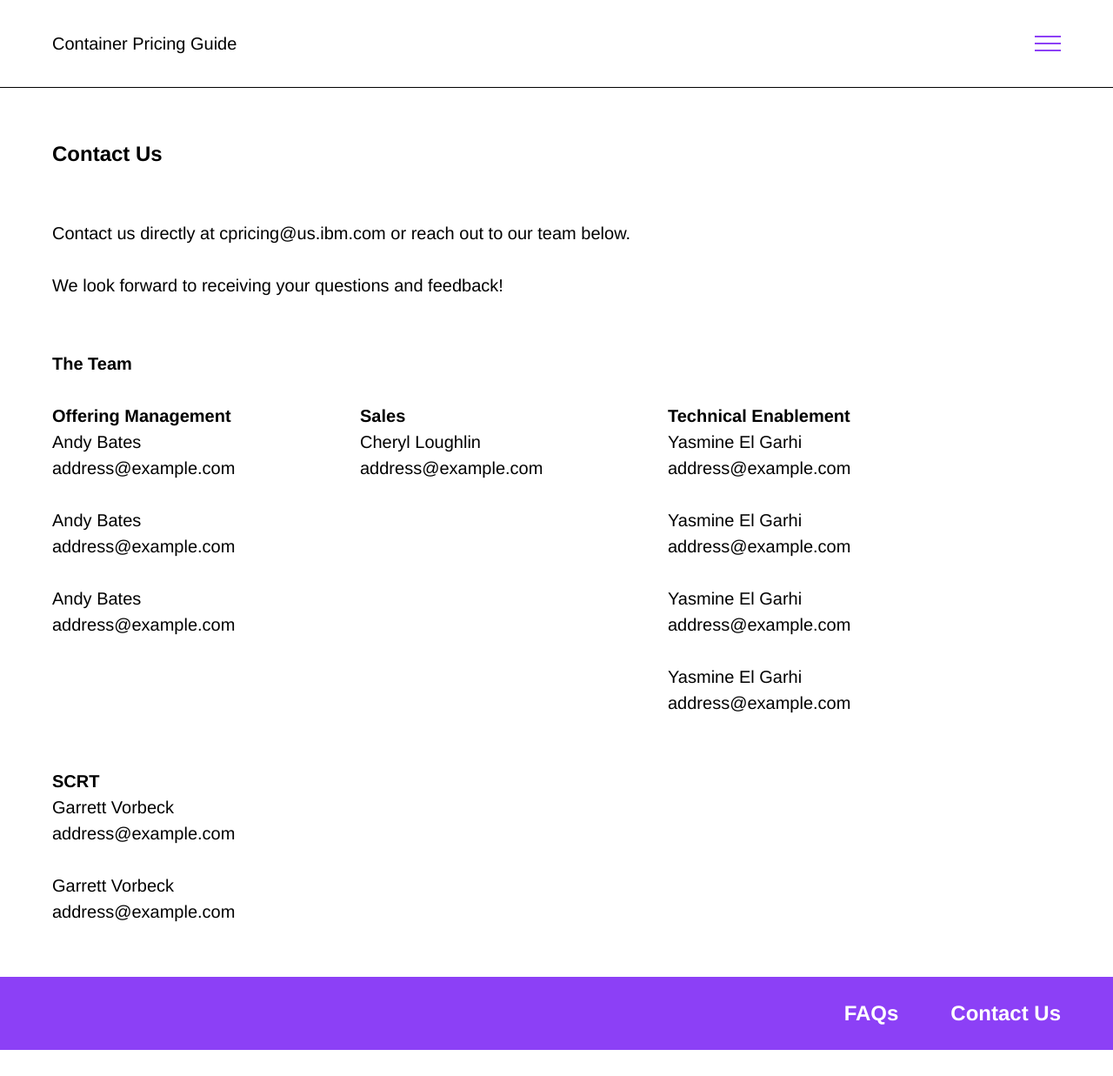
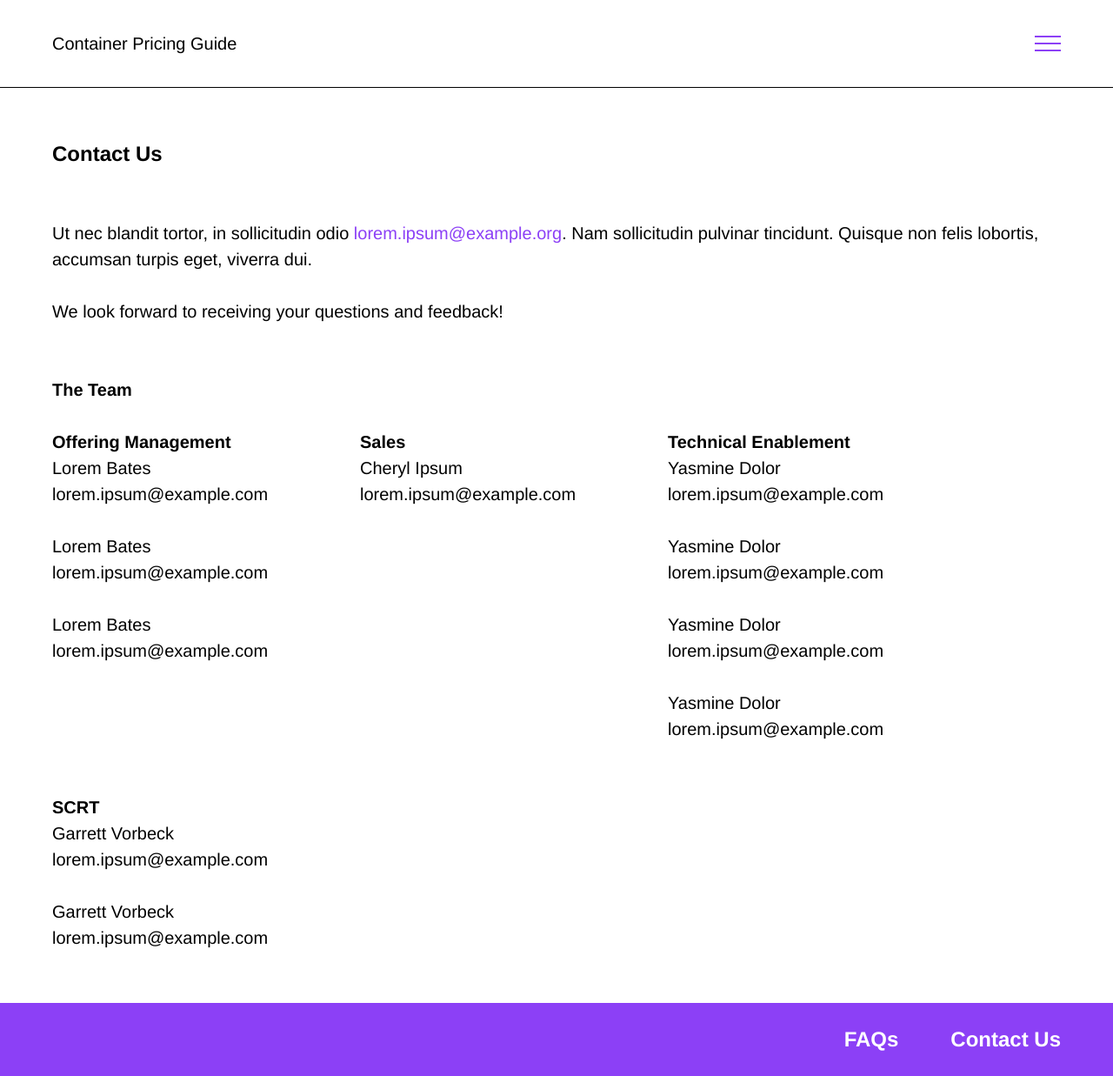
Before and after one commit to gvorbeck/container-pricing, a Jekyll site: the page built from pages/contact-us.md, in a window 1280 px wide. Shown: the whole page at 87% size. Built offline with Jekyll 4.4.1, drawn with Linux system fonts in a browser that asks for light colours; before the commit the page ends 1207 px from its top, so only the background shows below that.

Commit message:
Update contact-us.md

```diff
--- a/pages/contact-us.md
+++ b/pages/contact-us.md
@@ -7,36 +7,36 @@ slug: contact-us
 
 # PAGE CONTENT
 intro: |
-  Contact us directly at cpricing@us.ibm.com or reach out to our team below.
+  Ut nec blandit tortor, in sollicitudin odio [lorem.ipsum@example.org](lorem.ipsum@example.org). Nam sollicitudin pulvinar tincidunt. Quisque non felis lobortis, accumsan turpis eget, viverra dui.
 
   We look forward to receiving your questions and feedback!
 teams:
   - title: Offering Management
     roster:
-    - name: Andy Bates
-      email: address@example.com
-    - name: Andy Bates
-      email: address@example.com
-    - name: Andy Bates
-      email: address@example.com
+    - name: Lorem Bates
+      email: lorem.ipsum@example.com
+    - name: Lorem Bates
+      email: lorem.ipsum@example.com
+    - name: Lorem Bates
+      email: lorem.ipsum@example.com
   - title: Sales
     roster:
-    - name: Cheryl Loughlin
-      email: address@example.com
+    - name: Cheryl Ipsum
+      email: lorem.ipsum@example.com
   - title: Technical Enablement
     roster:
-    - name: Yasmine El Garhi
-      email: address@example.com
-    - name: Yasmine El Garhi
-      email: address@example.com
-    - name: Yasmine El Garhi
-      email: address@example.com
-    - name: Yasmine El Garhi
-      email: address@example.com
+    - name: Yasmine Dolor
+      email: lorem.ipsum@example.com
+    - name: Yasmine Dolor
+      email: lorem.ipsum@example.com
+    - name: Yasmine Dolor
+      email: lorem.ipsum@example.com
+    - name: Yasmine Dolor
+      email: lorem.ipsum@example.com
   - title: SCRT
     roster:
     - name: Garrett Vorbeck
-      email: address@example.com
+      email: lorem.ipsum@example.com
     - name: Garrett Vorbeck
-      email: address@example.com
+      email: lorem.ipsum@example.com
 ---
```
